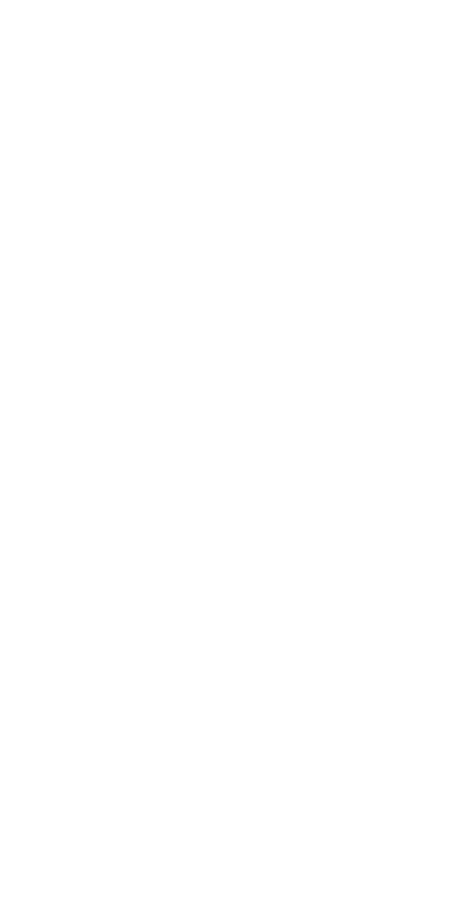
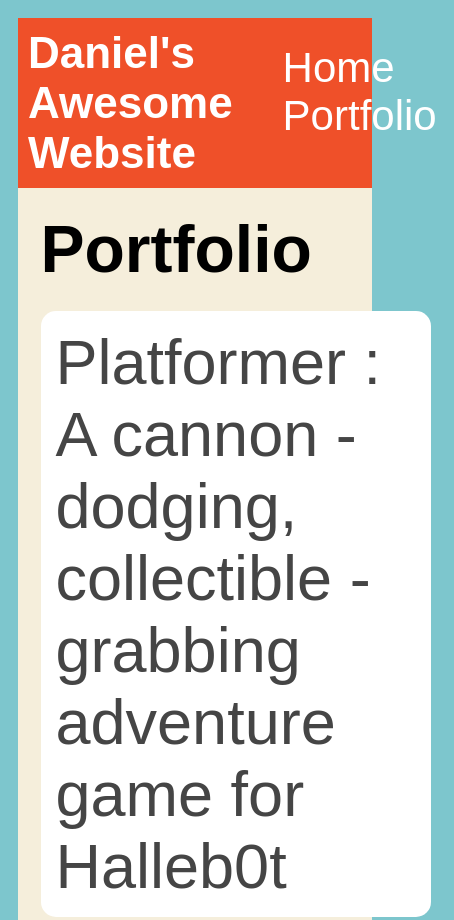
Before and after one commit to DanielBorr/DanielBorr.github.io, a plain HTML site: page portfolio.html in a window 390 px wide. Shown: the top 920 px of the page, 454 px wide, since content can reach past the window. Before the commit the page ends 844 px from the top, so only its background shows below. Drawn offline with Linux system fonts and the light colour scheme.

Commit message:
add portfolio.html file

```diff
--- a/portfolio.html
+++ b/portfolio.html
@@ -0,0 +1,61 @@
+<!DOCTYPE HTML>
+<html>
+    <head>
+
+        <title>Dniel's Wbst</title>
+
+        <link rel="stylesheet" href="style.css">
+
+    </head>
+
+    <body>
+
+      <div id="all-contents">
+
+        <nav>
+
+            <h1>Daniel's Awesome Website</h1>
+
+            <ul id="nav-ul">
+
+               <li class="nav-li">
+
+               <a class="nav-a" href="index.html">Home</a>
+
+             </li>
+
+             <li class="nav-li">
+
+               <a class="nav-a" href="portfolio.html">Portfolio</a>
+
+             </li>
+
+         </ul>
+
+     </nav>
+
+     <main>
+
+        <div class="content">
+
+            <h1>Portfolio</h1>
+
+            <ul id="portfolio">
+
+                <li><a href="projects/platformer/">Platformer : A cannon - dodging, collectible - grabbing adventure game for Halleb0t</a></li>
+
+                <li><a href="projects/bouncing-box/">Bouncing Box : A project that gives you a taste of game development on the web </a></li>
+
+                <li><a href="projects/circularity/">Circularity : A motion poem using random number generation and velocity applied to circle shapes...</a></li>
+
+            </ul>
+
+        </div>
+
+    </main>
+
+      </div>
+
+    </body>
+
+</html>
--- a/style.css
+++ b/style.css
@@ -60,3 +60,77 @@ main {
 h2, h3 {
     margin: 0px;
 }
+ /* portfolio styles */
+ .content h1 {
+    color: black;
+}
+
+#portfolio {
+    list-style-type: none;
+    padding-left: 0;
+}
+
+#portfolio li {
+    background: #fff;
+    padding: 10px;
+    border-radius: 10px;
+    margin-bottom: 10px;
+}
+
+#portfolio li:hover {
+    background: #eee;
+}
+
+#portfolio a {
+    text-decoration: none;
+    color: #454545;
+}
+     /* responsive web design */
+     @media screen and (min-width: 120px) and (max-width: 1080px) {
+        main {
+          height: 100ch;
+          zoom: 1.5;
+          display: grid;
+        }
+
+        h1 {
+          font-size: 44px;
+        }
+
+        h2 {
+          font-size: 42px;
+        }
+
+        h3 {
+          font-size: 36px;
+        }
+
+        #all-contents {
+          height: 100ch;
+          margin: none;
+        }
+
+        a {
+          font-size: 42px;
+        }
+
+        .sidebar {
+          margin-right: 0px;
+          justify-content: center;
+          align-items: center;
+        }
+
+        .sidebar-img {
+          width: 100%;
+        }
+
+        p,
+        li {
+          font-size: 24px;
+        }
+
+        .content {
+          align-content: center;
+          justify-content: center;
+        }
+    }
```
